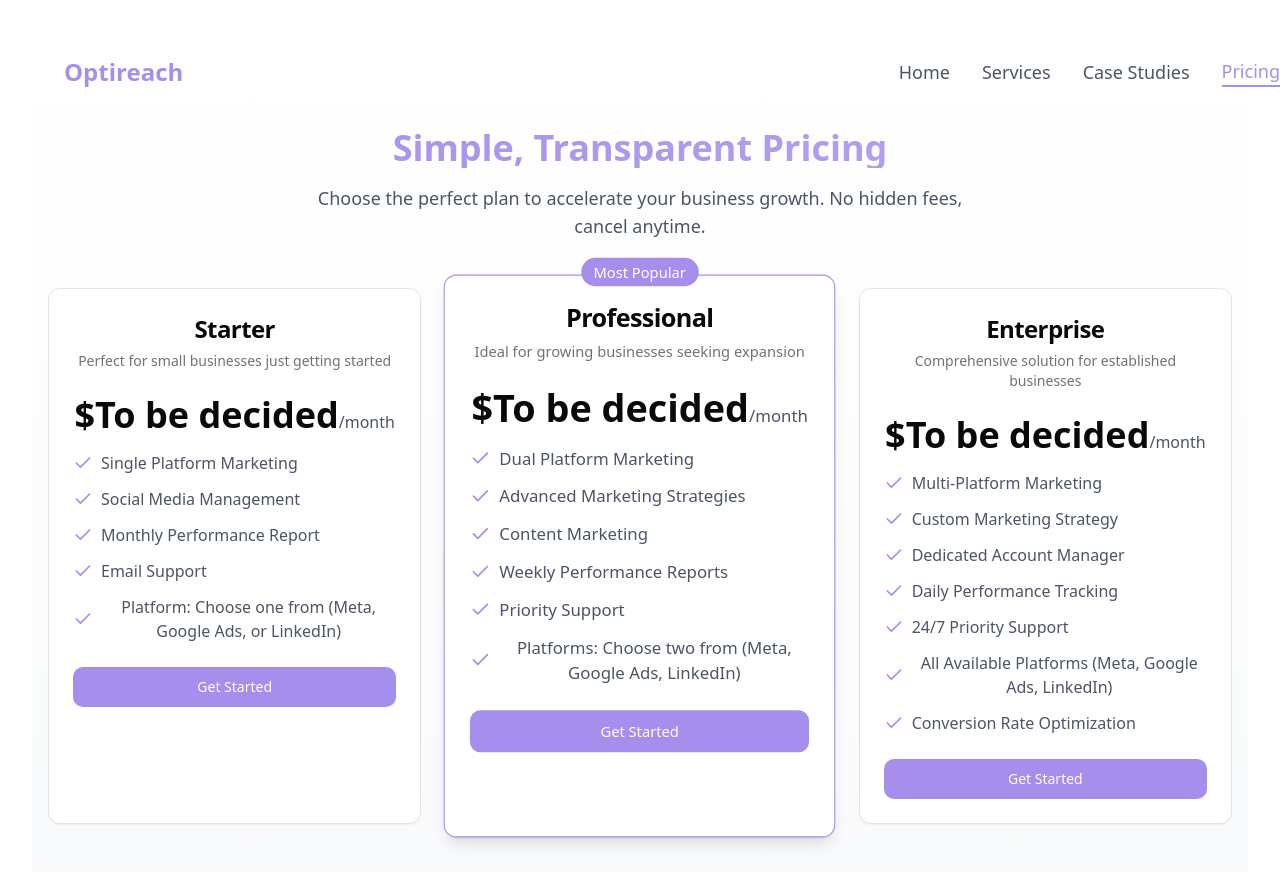
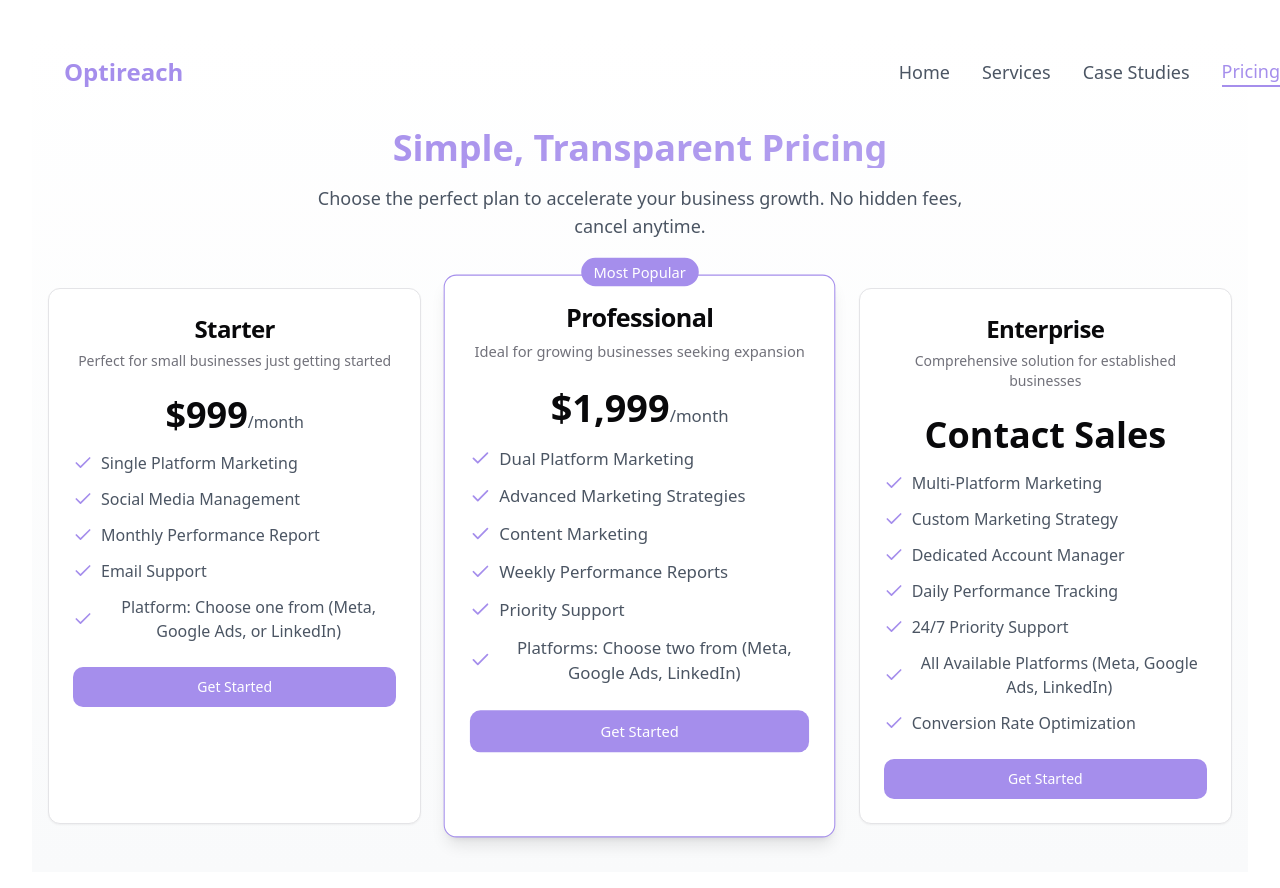
Before and after one commit to MaazAhmed777/client-catchers-hub, a React (Vite) app: page /pricing in a window 1280 px wide. Shown: the top 888 px of the page. Built offline with nearby package versions, Linux system fonts and the light colour scheme.

Commit message:
Update pricing details and formatting
- Set the pricing for the Starter plan to $999, the Professional plan to $1,999, and added a note to contact sales for the Enterprise plan.
- Adjusted the formatting of the last point to match the previous entries.
[skip gpt_engineer]

```diff
--- a/src/pages/Pricing.tsx
+++ b/src/pages/Pricing.tsx
@@ -14,7 +14,7 @@ import ContactForm from "@/components/ContactForm";
 const packages = [
   {
     name: "Starter",
-    price: "To be decided",
+    price: "999",
     description: "Perfect for small businesses just getting started",
     features: [
       "Single Platform Marketing",
@@ -26,7 +26,7 @@ const packages = [
   },
   {
     name: "Professional",
-    price: "To be decided",
+    price: "1,999",
     description: "Ideal for growing businesses seeking expansion",
     features: [
       "Dual Platform Marketing",
@@ -40,7 +40,7 @@ const packages = [
   },
   {
     name: "Enterprise",
-    price: "To be decided",
+    price: "Contact Sales",
     description: "Comprehensive solution for established businesses",
     features: [
       "Multi-Platform Marketing",
@@ -88,8 +88,14 @@ const Pricing = () => {
               </CardHeader>
               <CardContent>
                 <div className="mb-4">
-                  <span className="text-4xl font-bold">${pkg.price}</span>
-                  <span className="text-gray-600">/month</span>
+                  {pkg.price === "Contact Sales" ? (
+                    <span className="text-4xl font-bold">{pkg.price}</span>
+                  ) : (
+                    <>
+                      <span className="text-4xl font-bold">${pkg.price}</span>
+                      <span className="text-gray-600">/month</span>
+                    </>
+                  )}
                 </div>
                 <ul className="space-y-3">
                   {pkg.features.map((feature) => (
```
